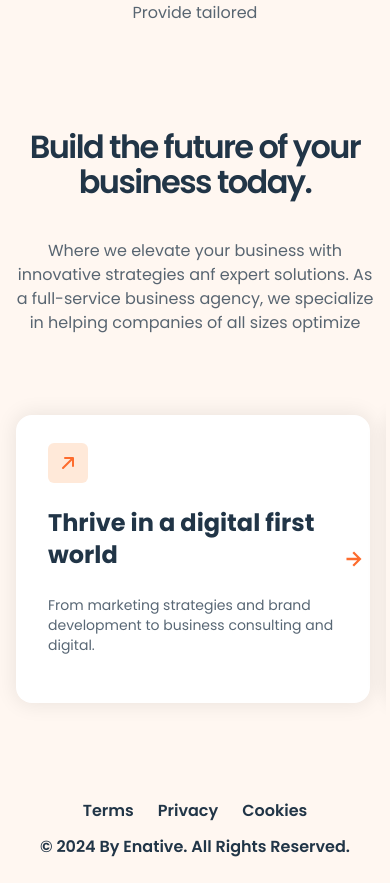
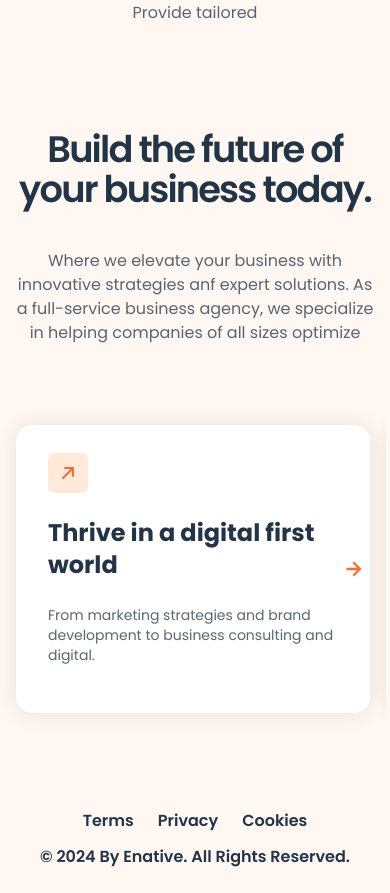
Before and after one commit to nicolealcala/raul-landing-page, a React (Vite) app: page / in a window 390 px wide. Shown: the part 1120-2013 px from the top of the page. Built offline with nearby package versions, Linux system fonts and the light colour scheme.

Commit message:
Update font sizing

```diff
--- a/src/components/home/CarouselSection.jsx
+++ b/src/components/home/CarouselSection.jsx
@@ -5,7 +5,7 @@ export default function CarouselSection() {
   return (
     <article className="flex flex-col gap-y-20">
       <section className="flex flex-col gap-6 lg:flex-row justify-between w-full max-w-7xl mx-auto">
-        <h2 className="text-[clamp(2rem,5vw,3.75rem)] font-semibold leading-[1.1] tracking-tighter text-center lg:text-left">
+        <h2 className="text-[clamp(2.3rem,5vw,3.75rem)] font-semibold leading-[1.1] tracking-tighter text-center lg:text-left">
           Build the future of your business today.
         </h2>
         <p className="max-w-lg mt-4 mx-auto text-center lg:max-w-sm lg:text-left">
```
